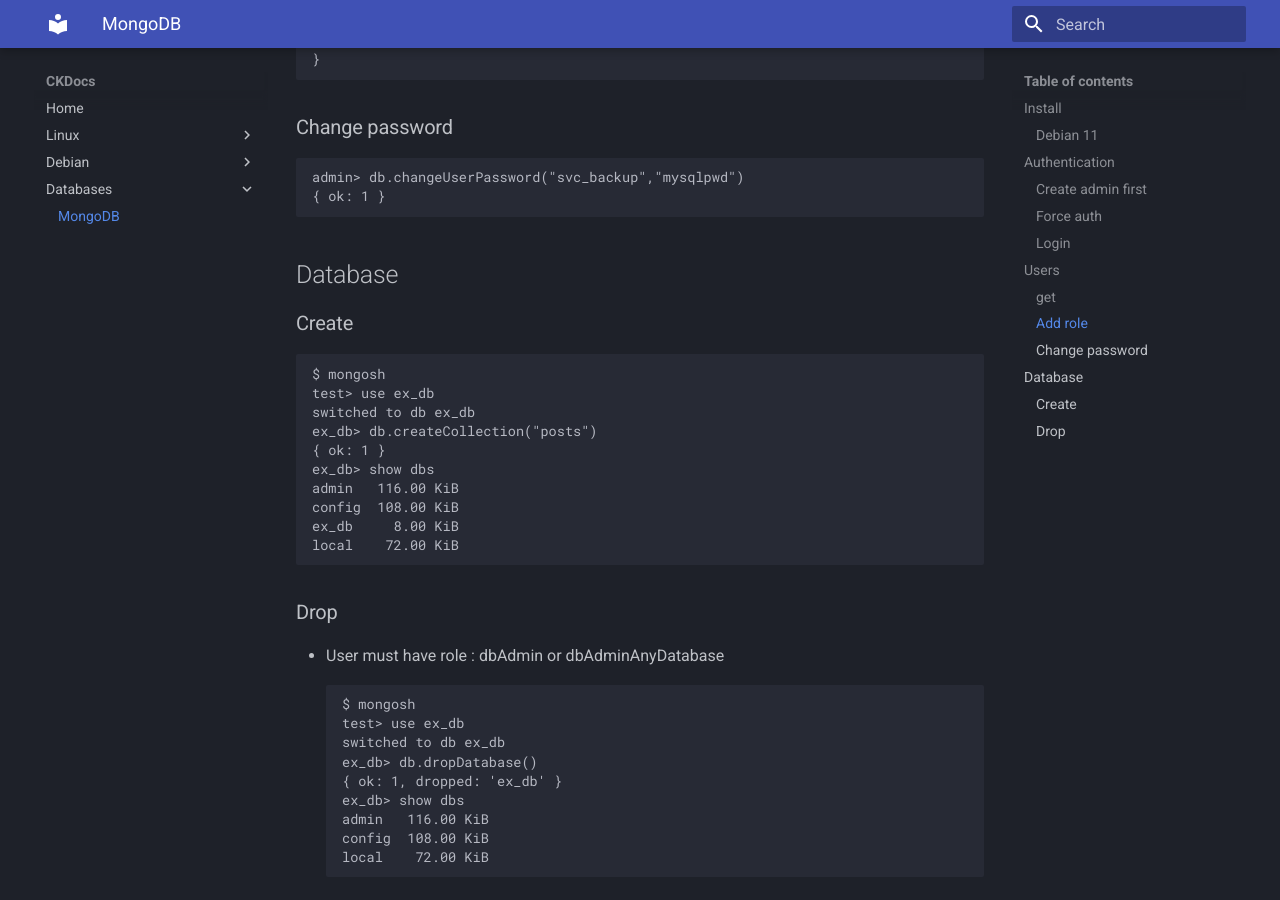
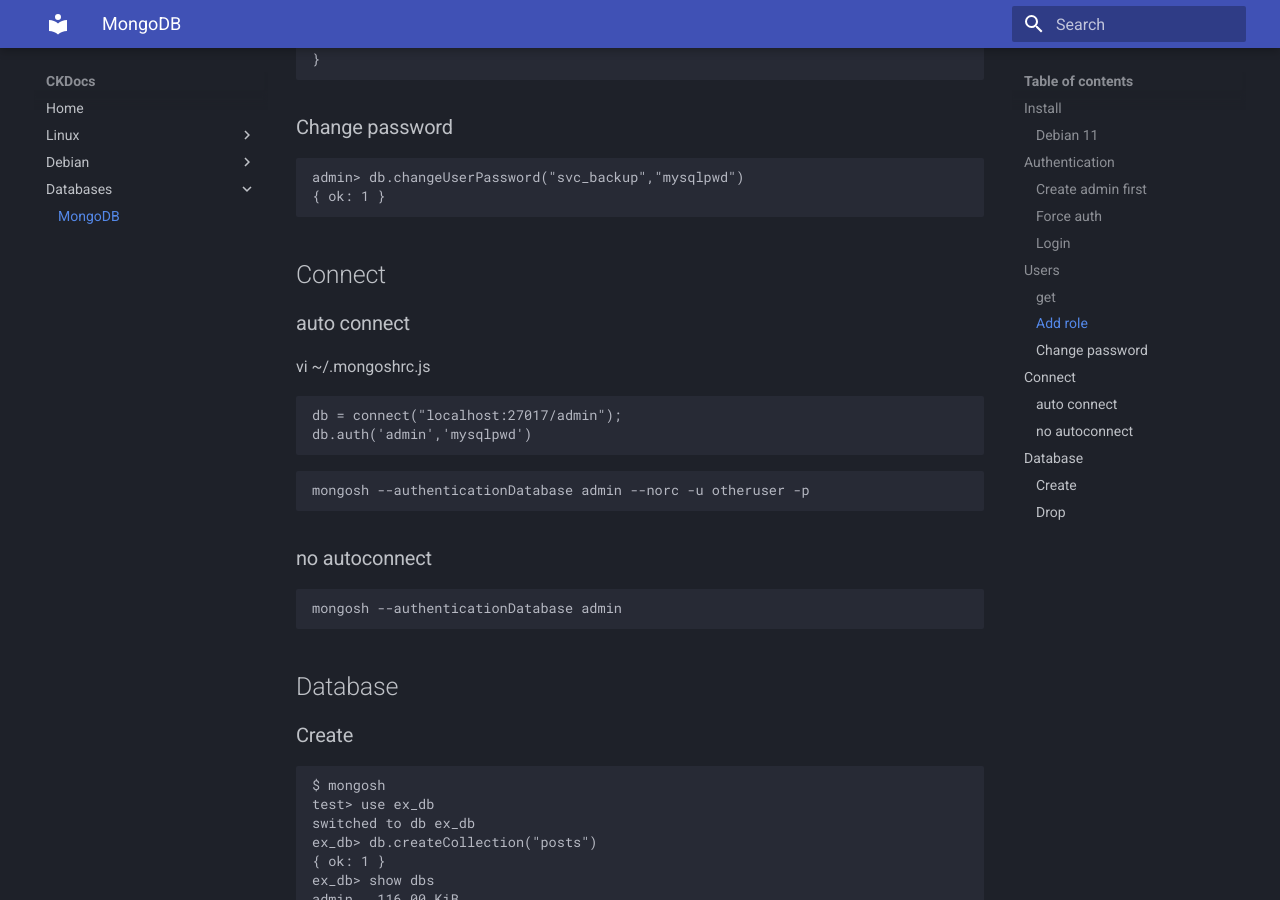
Before and after one commit to cyklodev/culturelinux, an MkDocs documentation site: the page built from docs/databases/mongodb.md, in a window 1280 px wide and 900 px high, scrolled down 2391 px. Built offline with MkDocs 1.6.1 and Material for MkDocs 9.7.7, drawn with Linux system fonts in a browser that asks for light colours.

````diff
--- a/docs/databases/mongodb.md
+++ b/docs/databases/mongodb.md
@@ -108,6 +108,25 @@ admin> db.changeUserPassword("svc_backup","mysqlpwd")
 { ok: 1 }
 ```
 
+## Connect
+### auto connect
+vi ~/.mongoshrc.js
+```
+db = connect("localhost:27017/admin");
+db.auth('admin','mysqlpwd')
+```
+
+```
+mongosh --authenticationDatabase admin --norc -u otheruser -p
+```
+
+### no autoconnect
+```
+mongosh --authenticationDatabase admin
+```
+
+
+
 ## Database
 ### Create
 ```
````
Also changed, not shown: docs/git/gitlab.md (added, +30 -0 lines), docs/kubernates/mikrok8s.md (+4 -1 lines), docs/debian/ufw.md (added).
